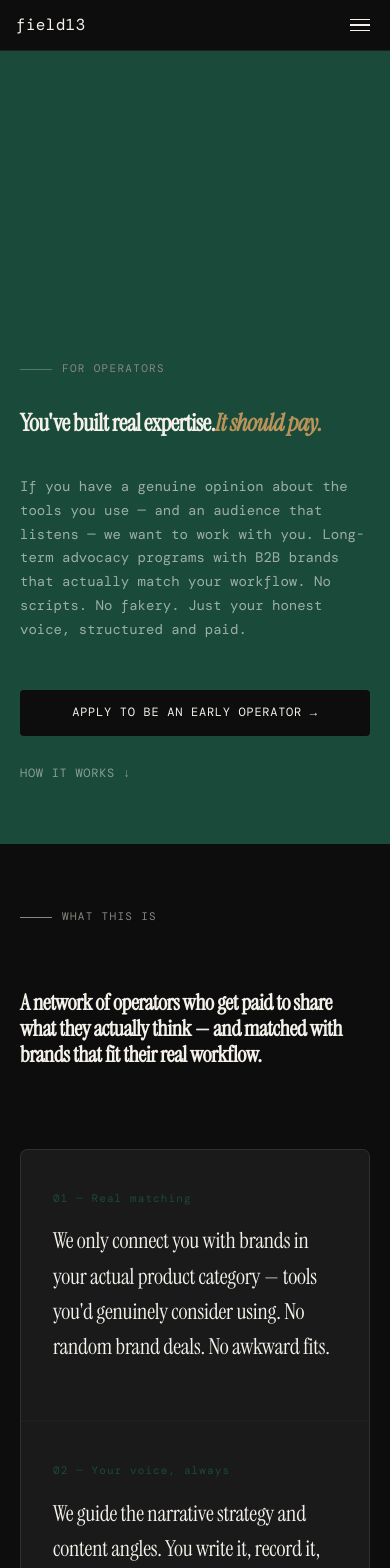
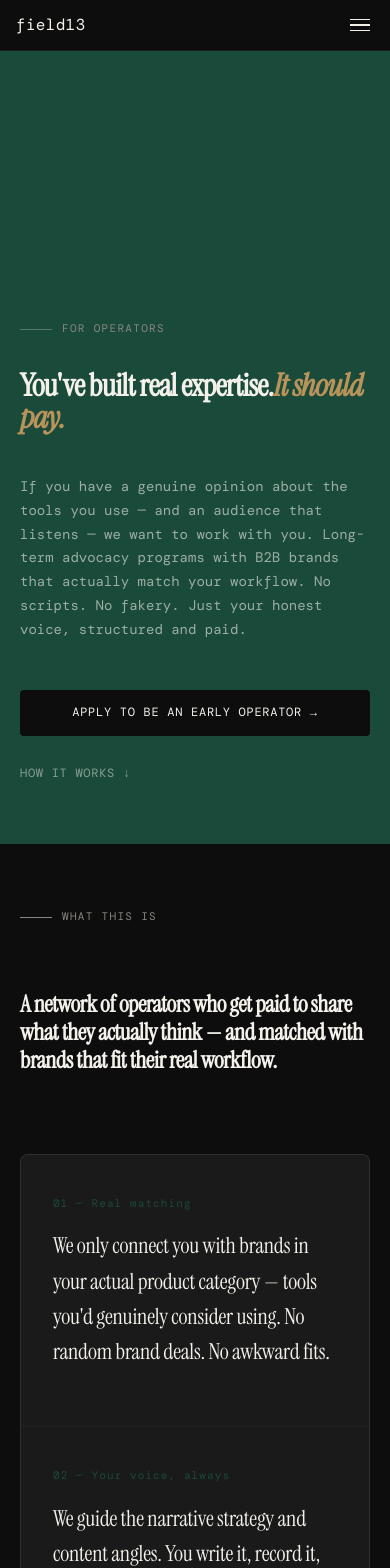
Before and after one commit to prajwalburug/Field13, a React (Vite) app: page /operators in a window 390 px wide. Shown: the top 1568 px of the page. Built offline with nearby package versions, Linux system fonts and the light colour scheme; the HTML template or start-up script is replaced by a standard one; a web font is replaced by a local one.

Commit message:
Increase headline sizing across all sections, optimize mobile font sizes

```diff
--- a/src/styles/globals.css
+++ b/src/styles/globals.css
@@ -115,7 +115,7 @@ section { padding: 7rem 3rem; }
 }
 .hero-headline {
   font-family: 'Instrument Serif', serif;
-  font-size: clamp(42px, 6vw, 82px);
+  font-size: clamp(40px, 7vw, 96px);
   line-height: 1.05;
   letter-spacing: -0.025em;
   color: var(--ink);
@@ -210,7 +210,7 @@ section { padding: 7rem 3rem; }
 }
 .problem-headline {
   font-family: 'Instrument Serif', serif;
-  font-size: clamp(28px, 4vw, 52px);
+  font-size: clamp(26px, 5vw, 64px);
   line-height: 1.15;
   letter-spacing: -0.02em;
   margin-bottom: 3rem;
@@ -248,7 +248,7 @@ section { padding: 7rem 3rem; }
 }
 .how-intro {
   font-family: 'Instrument Serif', serif;
-  font-size: clamp(26px, 3.5vw, 44px);
+  font-size: clamp(24px, 4.5vw, 56px);
   letter-spacing: -0.02em;
   line-height: 1.2;
   max-width: 640px;
@@ -320,7 +320,7 @@ section { padding: 7rem 3rem; }
 }
 .diff-headline {
   font-family: 'Instrument Serif', serif;
-  font-size: clamp(28px, 3.5vw, 48px);
+  font-size: clamp(26px, 4.5vw, 60px);
   letter-spacing: -0.02em;
   line-height: 1.15;
 }
@@ -388,7 +388,7 @@ section { padding: 7rem 3rem; }
 }
 .operator-headline {
   font-family: 'Instrument Serif', serif;
-  font-size: clamp(26px, 3.5vw, 44px);
+  font-size: clamp(24px, 4.5vw, 56px);
   line-height: 1.15; letter-spacing: -0.02em;
   max-width: 540px;
   margin-bottom: 1rem;
@@ -420,7 +420,7 @@ section { padding: 7rem 3rem; }
 }
 .cta-headline {
   font-family: 'Instrument Serif', serif;
-  font-size: clamp(36px, 5vw, 68px);
+  font-size: clamp(34px, 6vw, 84px);
   letter-spacing: -0.025em;
   line-height: 1.05;
   margin-bottom: 1.5rem;
@@ -543,12 +543,12 @@ footer {
   nav { padding: 0.75rem 1rem; }
   section { padding: 4rem 1.25rem; }
   .hero { padding: 5rem 1.25rem 3rem; }
-  .hero-headline { font-size: 24px; }
-  .cta-headline { font-size: 28px; }
-  .how-intro { font-size: 22px; }
+  .hero-headline { font-size: clamp(22px, 8vw, 32px); }
+  .cta-headline { font-size: clamp(26px, 8vw, 36px); }
+  .how-intro { font-size: clamp(20px, 6vw, 28px); }
   .btn-primary, .btn-light { width: 100%; justify-content: center; }
   .operators-hero { padding: 5rem 1.25rem 3rem; }
-  .operators-hero .hero-headline { font-size: 24px; }
+  .operators-hero .hero-headline { font-size: clamp(22px, 8vw, 32px); }
 }
 
 /* Hero — deep green bg */
@@ -604,7 +604,7 @@ footer {
 .who-split .how-eyebrow { margin-bottom: 2.5rem; }
 .who-split-headline {
   font-family: 'Instrument Serif', serif;
-  font-size: clamp(26px, 3.5vw, 44px);
+  font-size: clamp(24px, 4.5vw, 56px);
   letter-spacing: -0.02em;
   line-height: 1.2;
   margin-bottom: 1.5rem;
```
